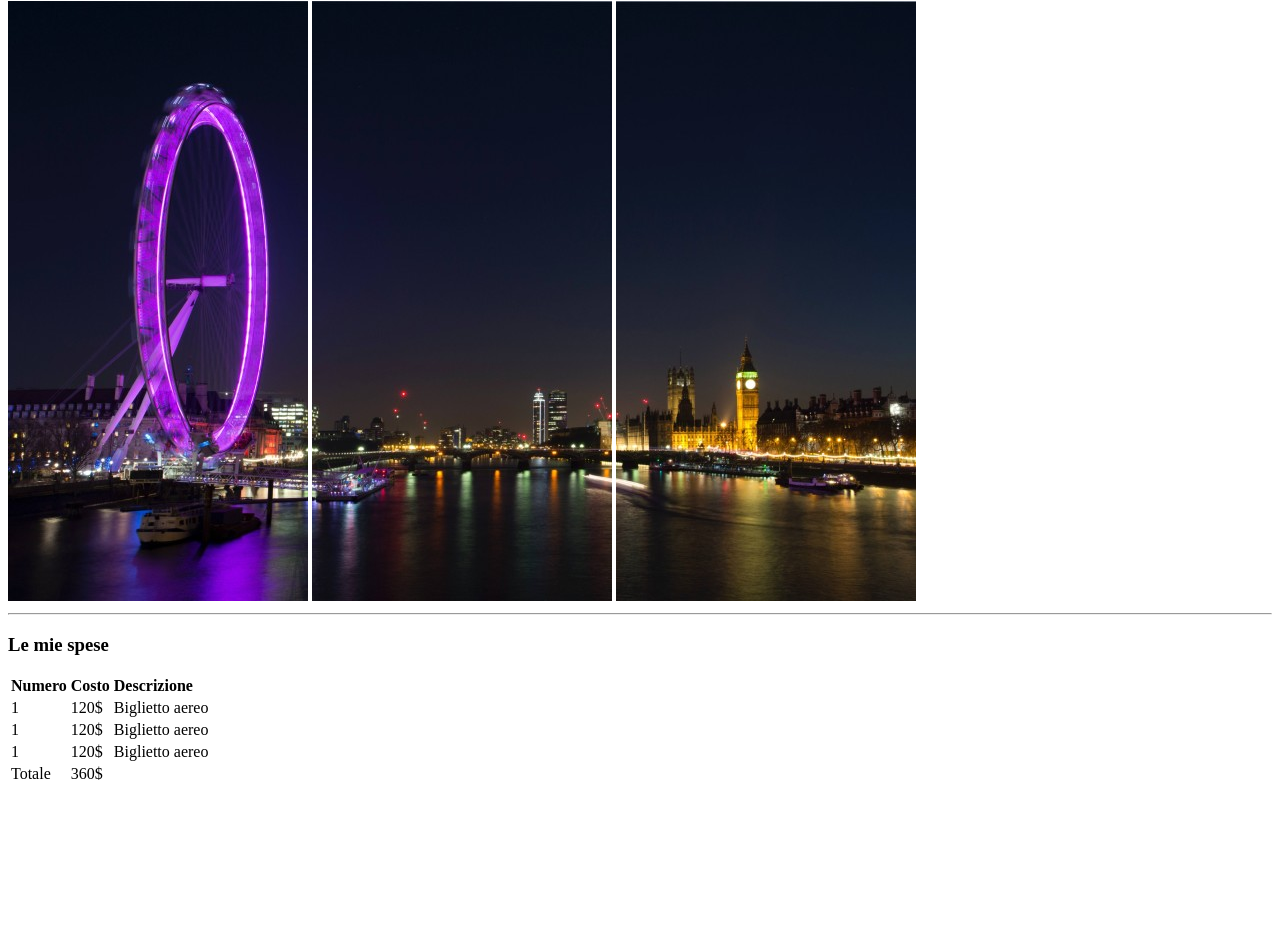
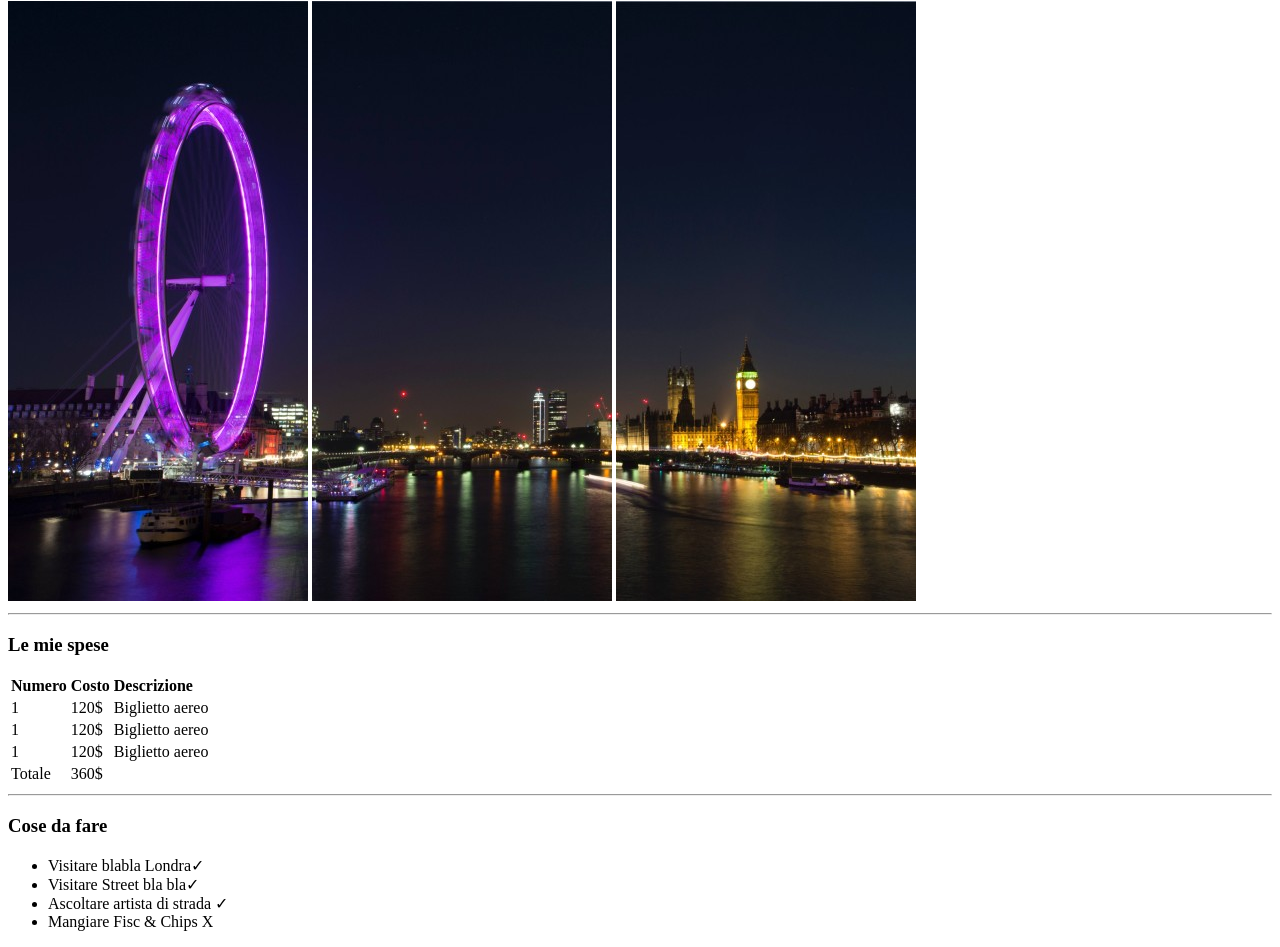
Before and after one commit to Carminelm/html-london-trip, a plain HTML site: page index.html in a window 1280 px wide. Shown: the part 79-1026 px from the top of the page. Before the commit the page ends 873 px from the top, so only its background shows below. Drawn offline with Linux system fonts and the light colour scheme.

Commit message:
add unorder list

```diff
--- a/index.html
+++ b/index.html
@@ -14,7 +14,7 @@
      <img src="img/pexels-bill-emrich-230794-2.jpg" alt="">
     </section>
     <hr>
-             <!-- Parte Centrale  -->
+             <!-- Le mie spese   -->
    <h3>Le mie spese</h3>
    <table>
     <thead>
@@ -40,15 +40,29 @@
             <td>120$</td>
             <td>Biglietto aereo</td>
         </tr>
+    </tbody>
         <tfoot>
             <td>Totale </td>
             <td>360$</td>
         </tfoot>
+    </table>
 
-    </tbody>
+        <hr>
+        <!-- Cose Da Fare -->
+        <h3>Cose da fare </h3>
+        <ul>
+            <li>Visitare blabla Londra<span>&#10003;</span></li>
+            <li>Visitare Street bla bla<span>&#10003;</span></li>
+            <li>Ascoltare artista di strada <span>&#10003;</span></li>
+            <li>Mangiare Fisc & Chips X</li>
+        </ul>
 
 
 
-   </table>
+
+
+
+
+
 </body>
 </html>
```
